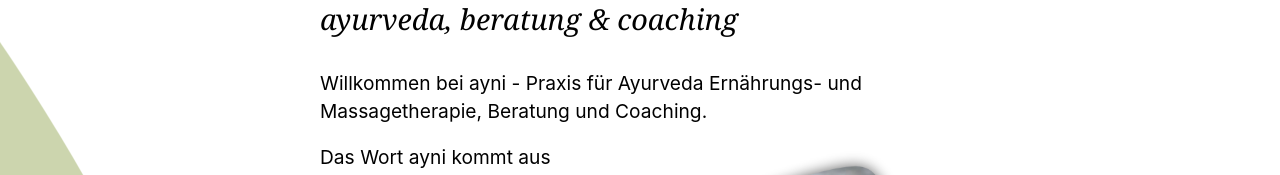
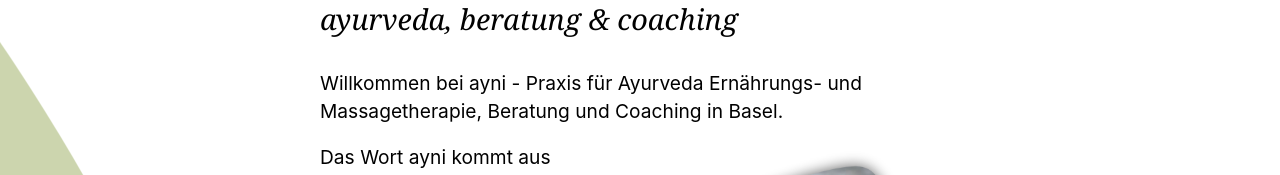
Before and after one commit to ddresch/ayni.ch, a Next.js app: page / in a window 1280 px wide. Shown: the part 290-465 px from the top of the page. Built offline with nearby package versions, Linux system fonts and the light colour scheme.

Commit message:
Add in Basel to content

```diff
--- a/pages/index.jsx
+++ b/pages/index.jsx
@@ -13,7 +13,7 @@ export default function LandingPage(props) {
             <div className='spacer-top'></div>
             <Headline line1="Silvia Ferlito" line2="ayurveda, beratung &amp; coaching" />
             <p>
-                Willkommen bei ayni - Praxis für Ayurveda Ernährungs- und Massagetherapie, Beratung und Coaching.
+                Willkommen bei ayni - Praxis für Ayurveda Ernährungs- und Massagetherapie, Beratung und Coaching in Basel.
             </p>
             <p>
                 <img src="portrait-wall.png" className='content-img-right' alt="Portrait Silvia Ferlito" />
```
